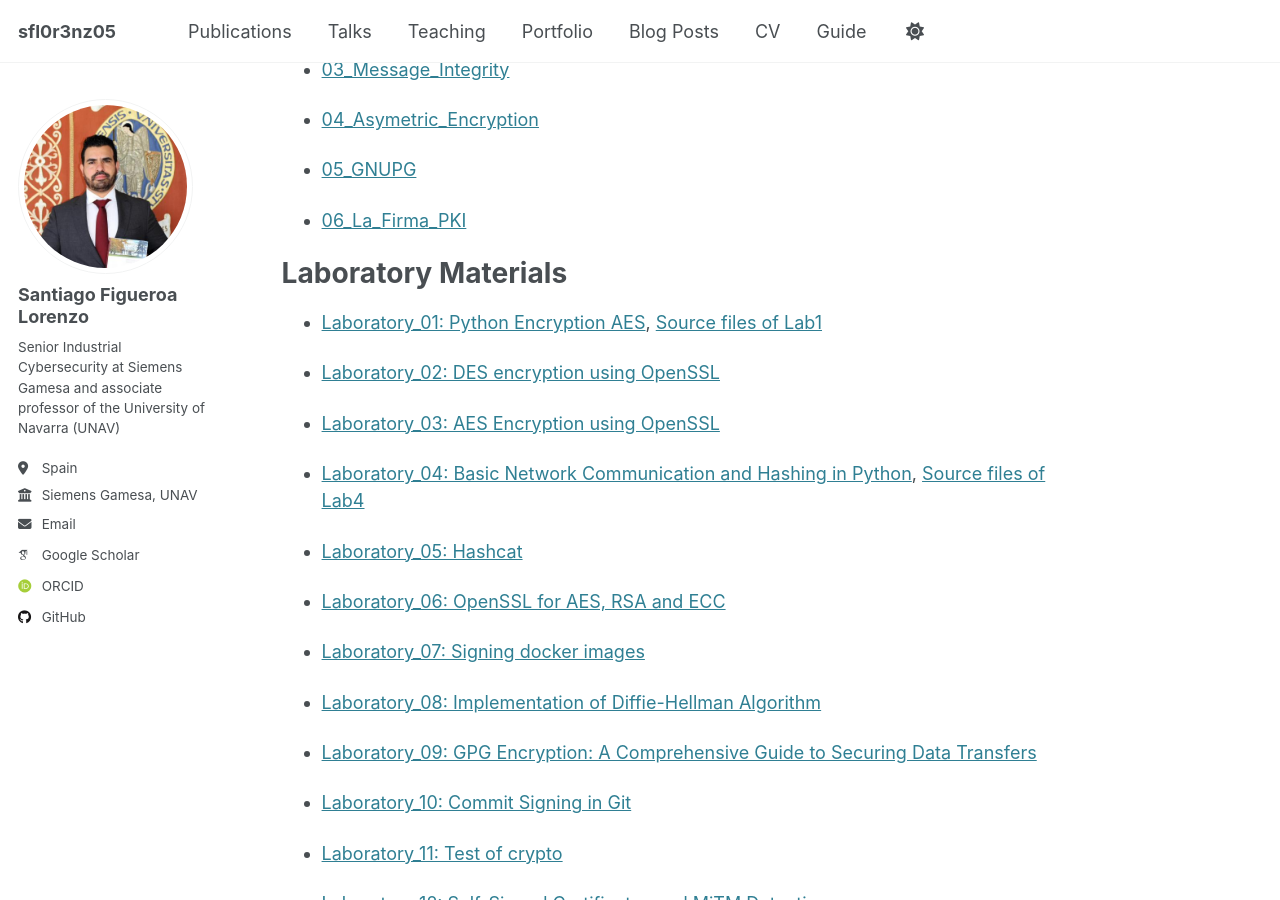
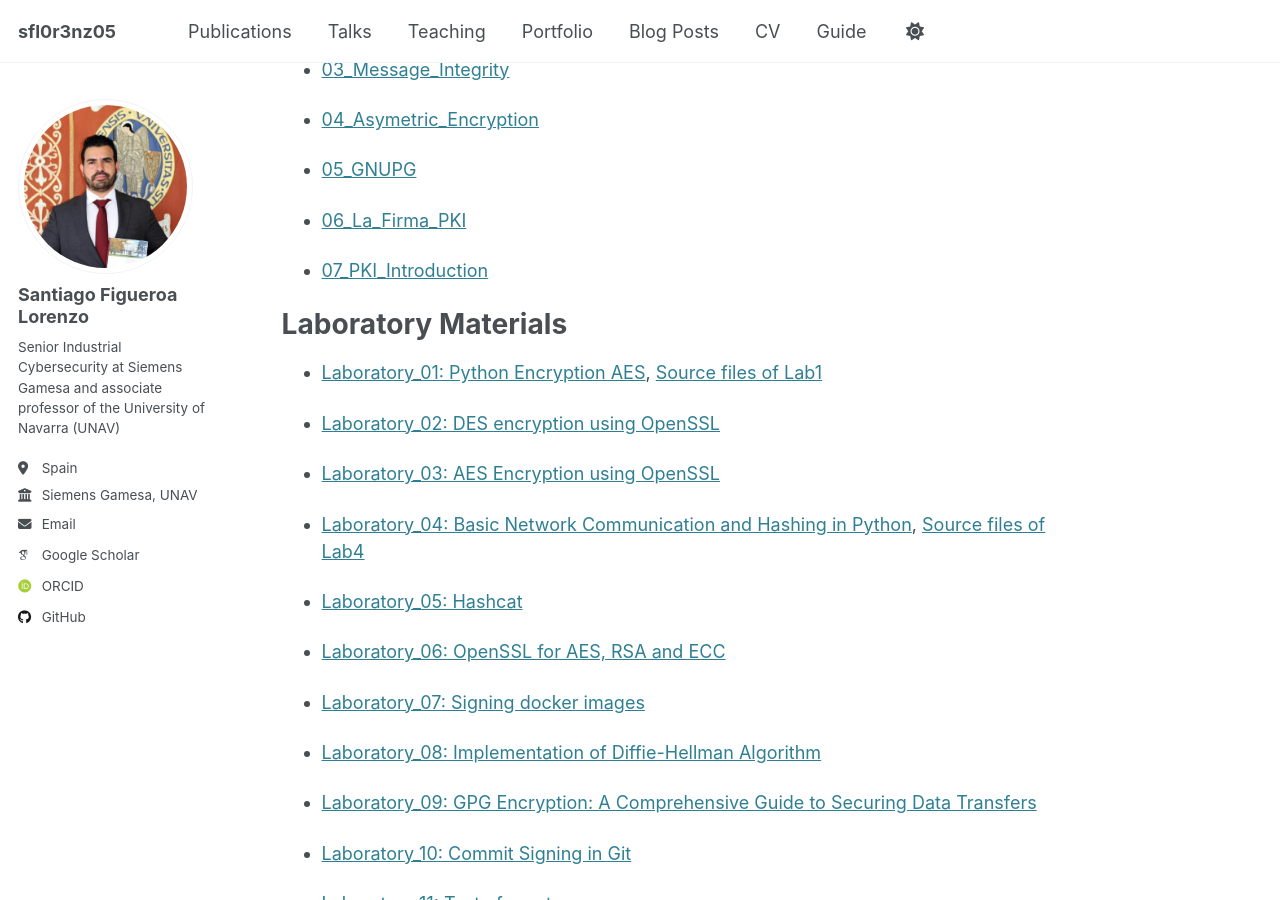
Before and after one commit to sfl0r3nz05/sfl0r3nz05.github.io, a Jekyll site: the page built from _teaching/2025-spring-1.md, in a window 1280 px wide and 900 px high, scrolled down 425 px. Built offline with Jekyll 4.4.1, drawn with Linux system fonts in a browser that asks for light colours; some web fonts are replaced.

```diff
--- a/_teaching/2025-spring-1.md
+++ b/_teaching/2025-spring-1.md
@@ -22,7 +22,9 @@ Lecture Slides
 
 - [05_GNUPG](https://sfl0r3nz05.github.io/files/slides/05_GNUPG.pdf)
 
-- [06_La_Firma_PKI](https://sfl0r3nz05.github.io/files/slides/05_GNUPG.pdf)
+- [06_La_Firma_PKI](https://sfl0r3nz05.github.io/files/slides/06_LA_FIRMA_PKI.pdf)
+
+- [07_PKI_Introduction](https://sfl0r3nz05.github.io/files/slides/07_PKI_Introduction.pdf)
 
 Laboratory Materials
 ======
```
Also changed, not shown: 1 other file.
